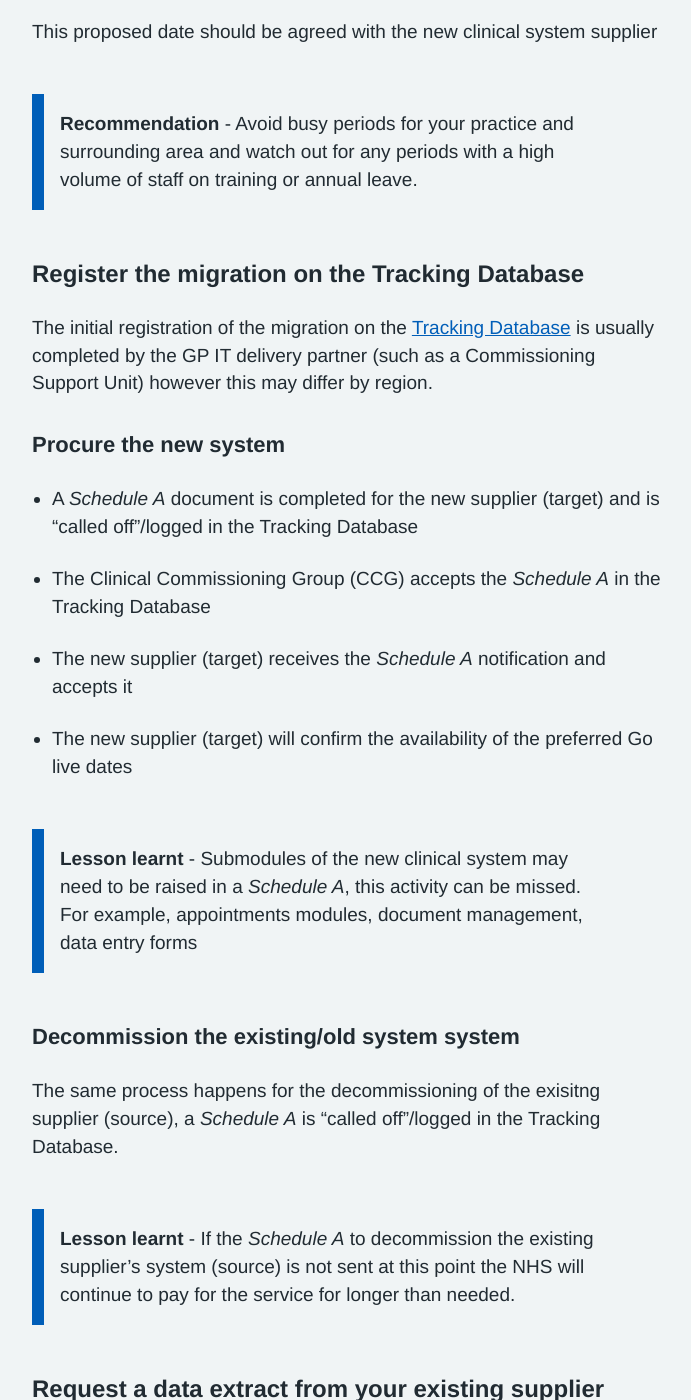
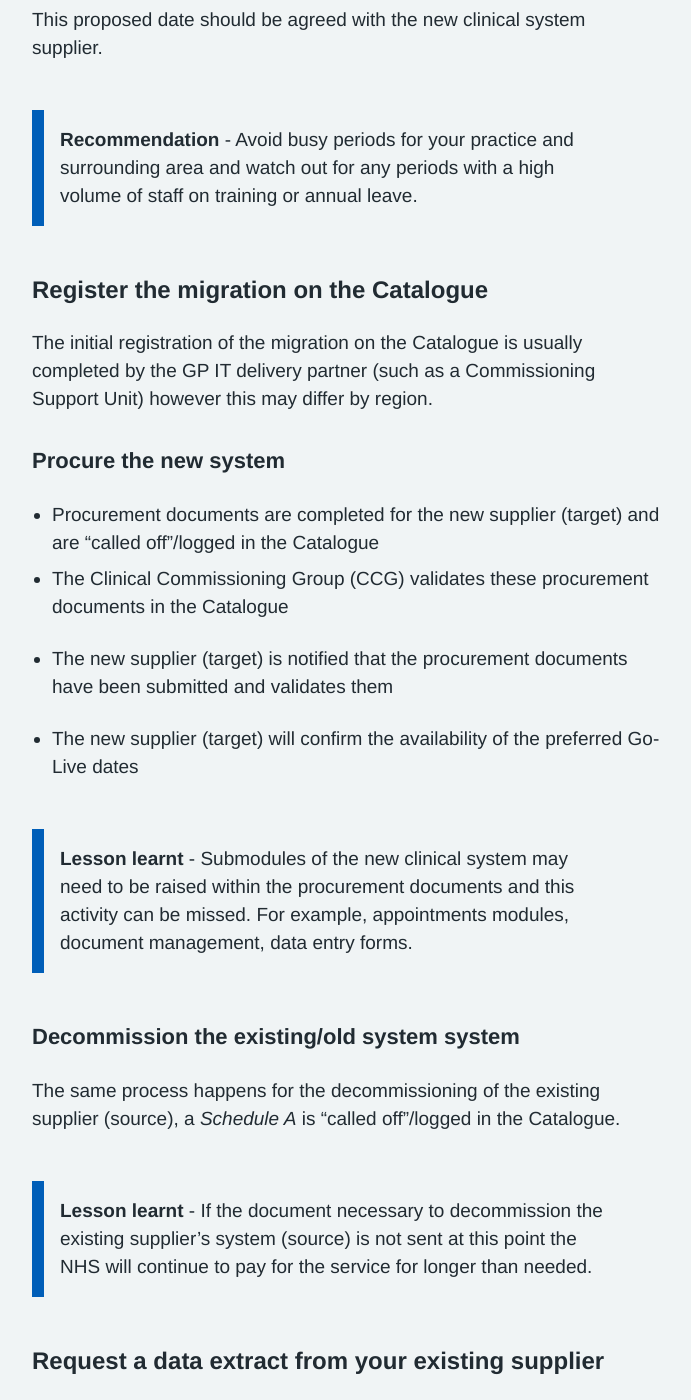
Before and after one commit to nhsconnect/prm-practice-migration, a Jekyll site: the page built from guide/00-get-started.md, in a window 1280 px wide and 1400 px high, scrolled down 1515 px. Shown: the whole window, without its empty margins (128-819 px from the left). Built offline with Jekyll 4.4.1, drawn with Linux system fonts in a browser that asks for light colours; some web fonts are replaced; some of the changed text lies outside the part shown.

Commit message:
** GAP: lines 49, 54, 55, 57, 63, 75
Line 49: there needs to be a link or additional detail added that will explain how to register a migration on the Catalogue
Line 54: there needs to be more information about what these 'procurement documents' are (replacement for Schedule A)
Line 55: there needs to be more information about how CCG validates the 'replacement' for Schedule A
Line 57: detail required about how target supplier receives and validates the 'replacement' for Schedule A
Line 63: detail required about where 'submodules of the new clinical system' need to be raised
Line 75: what is the new document needed to confirm that an existing system will be decommissioned?

```diff
--- a/guide/00-get-started.md
+++ b/guide/00-get-started.md
@@ -35,7 +34,7 @@ A preferred Go Live date needs to be agreed between the Practice and the support
 
 A proposed go-live date should be agreed between the practice, Clinical Commissioning Group (CCG) and GP IT delivery partner.
 
-This proposed date should be agreed with the new clinical system supplier
+This proposed date should be agreed with the new clinical system supplier.
 
 
 {%- capture lesson_learnt_1 -%}
@@ -45,24 +44,23 @@ __Recommendation__ - Avoid busy periods for your practice and surrounding area a
 {%- include inset.html content=lesson_learnt_1 accessibility_text="Lesson learnt" markdown=true -%}
 
 
-### Register the migration on the Tracking Database
+### Register the migration on the Catalogue
 
-The initial registration of the migration on the [Tracking Database](https://digital.nhs.uk/services/tracking-database) is usually completed by the GP IT delivery partner (such as a Commissioning Support Unit) however this may differ by region.
+The initial registration of the migration on the Catalogue is usually completed by the GP IT delivery partner (such as a Commissioning Support Unit) however this may differ by region.
 
 
 #### Procure the new system
 
-* A _Schedule A_ document is completed for the new supplier (target) and is “called off”/logged in the Tracking Database
+* Procurement documents are completed for the new supplier (target) and are “called off”/logged in the Catalogue
+* The Clinical Commissioning Group (CCG) validates these procurement documents in the Catalogue
 
-* The Clinical Commissioning Group (CCG) accepts the _Schedule A_ in the Tracking Database
+* The new supplier (target) is notified that the procurement documents have been submitted and validates them
 
-* The new supplier (target) receives the _Schedule A_ notification and accepts it
-
-* The new supplier (target) will confirm the availability of the preferred Go live dates
+* The new supplier (target) will confirm the availability of the preferred Go-Live dates
 
 
 {%- capture lesson_learnt_2 -%}
-__Lesson learnt__ - Submodules of the new clinical system may need to be raised in a _Schedule A_, this activity can be missed. For example, appointments modules, document management, data entry forms
+__Lesson learnt__ - Submodules of the new clinical system may need to be raised within the procurement documents and this activity can be missed. For example, appointments modules, document management, data entry forms.
 {%- endcapture -%}
 
 {%- include inset.html content=lesson_learnt_2 accessibility_text="Lesson learnt" markdown=true -%}
@@ -70,11 +68,11 @@ __Lesson learnt__ - Submodules of the new clinical system may need to be raised
 
 #### Decommission the existing/old system system
 
-The same process happens for the decommissioning of the exisitng supplier (source), a _Schedule A_ is “called off”/logged in the Tracking Database.
+The same process happens for the decommissioning of the existing supplier (source), a _Schedule A_ is “called off”/logged in the Catalogue.
 
 
 {%- capture lesson_learnt_3 -%}
-__Lesson learnt__ - If the _Schedule A_ to decommission the existing supplier’s system (source) is not sent at this point the NHS will continue to pay for the service for longer than needed.
+__Lesson learnt__ - If the document necessary to decommission the existing supplier’s system (source) is not sent at this point the NHS will continue to pay for the service for longer than needed.
 {%- endcapture -%}
 
 {%- include inset.html content=lesson_learnt_3 accessibility_text="Lesson learnt" markdown=true -%}
@@ -84,7 +82,7 @@ __Lesson learnt__ - If the _Schedule A_ to decommission the existing supplier’
 
 A formal data extract request needs to be sent to the existing supplier (source) of the principal clinical system using the [steps detailed below](#steps-to-request-data-extract). This is a formal notification from the practice to the supplier for them to provide the data stored in the current clinical system. The extract will be used in the [Initial data production phase](initial-data-production).
 
-__The request needs to be completed as early as possible__. The suppliers have varying lead times/notice periods to provide this data upon request; for example, a supplier may require up to 5 weeks notice. __Any delays to giving notice may impact the migration timeline__.
+__The request needs to be completed as early as possible__. The suppliers have varying lead times/notice periods to provide this data upon request; for example, a supplier may require up to 5 weeks' notice. __Any delays to giving notice may impact the migration timeline__.
 
 This will also need to be completed for any other supplier who will need to migrate data. For example, any document management and scanning systems such as DocMan or anticoagulation management software such as INR Star.
 
```
Also changed, not shown: other parts of guide/00-get-started.md (+3 -4 lines).
